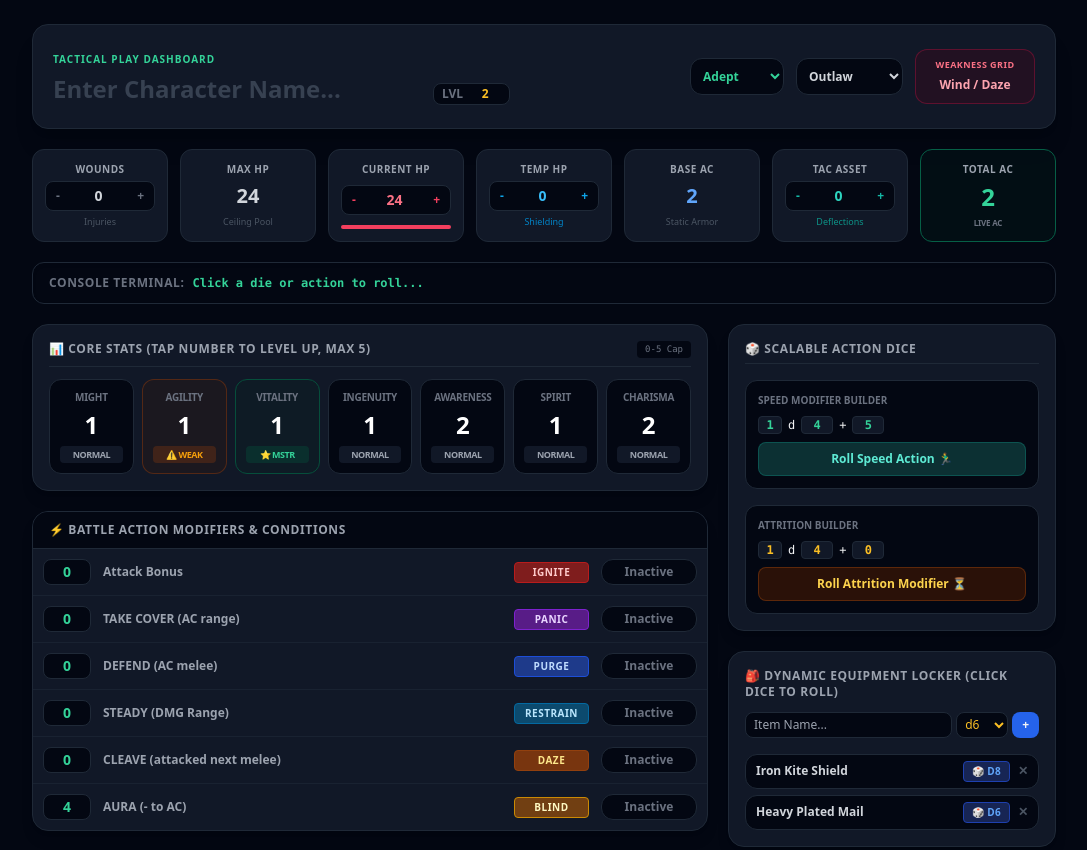
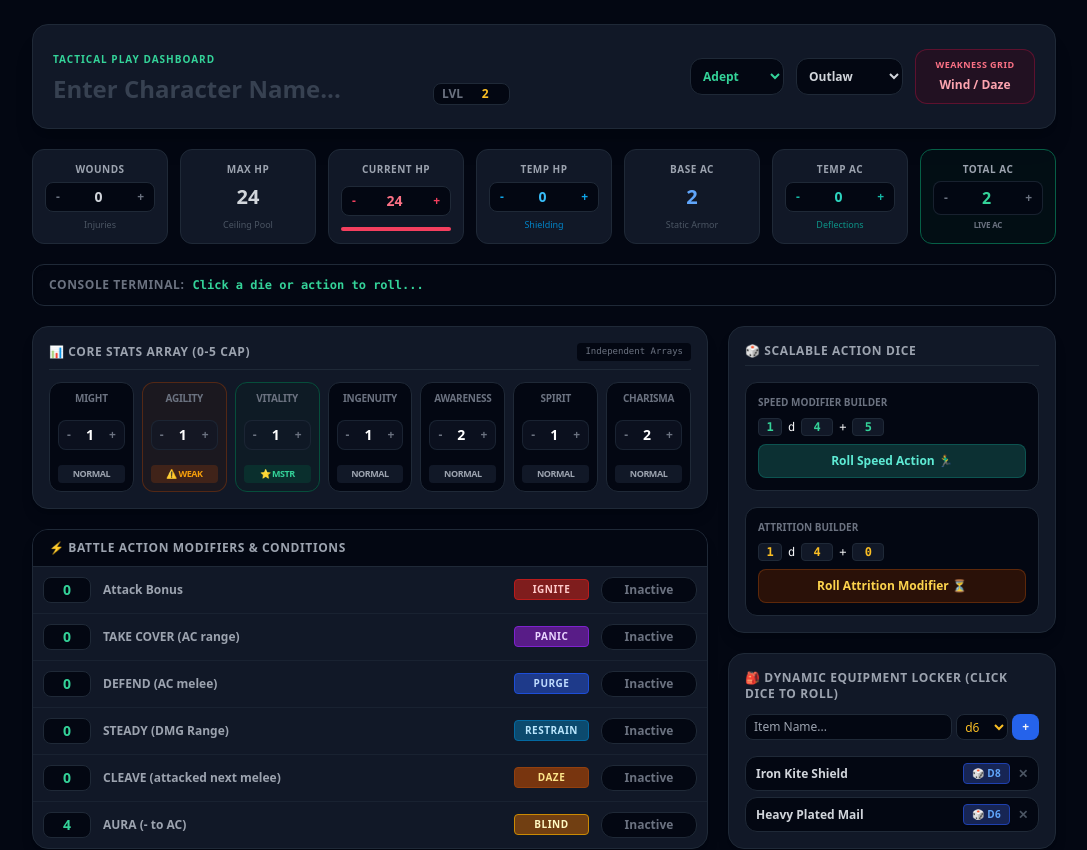
Before and after one commit to oofworkspace/rpg-combat-tracker, a React (Vite) app in the folder ttrpg-combat-tracker/: page / in a window 1280 px wide. Shown: the top 850 px of the page, without its empty margins (93-1180 px from the left). Built offline with nearby package versions, Linux system fonts and the light colour scheme.

Commit message:
Update App.jsx

```diff
--- a/ttrpg-combat-tracker/App.jsx
+++ b/ttrpg-combat-tracker/App.jsx
@@ -24,7 +24,8 @@ export default function App() {
   const [hp, setHp] = useState(24);
   const [thp, setThp] = useState(0);
   const [baseAc, setBaseAc] = useState(2);
-  const [tac, setTac] = useState(0);
+  const [tempAc, setTempAc] = useState(0);
+  const [totalAcMod, setTotalAcMod] = useState(0); // Manual leveling adjustments for Total AC
 
   // Custom Leveling Dice Formulas
   const [spdDice, setSpdDice] = useState({ count: 1, faces: 4, mod: 5 });
@@ -33,7 +34,7 @@ export default function App() {
   // Virtual Dice Log State
   const [diceLog, setDiceLog] = useState('Click a die or action to roll...');
 
-  // Attribute Node States (Click number to increase up to 5)
+  // Attribute Node States (Clamped cleanly 0-5)
   const [stats, setStats] = useState({
     Might: { val: 1, state: 'Normal' },
     Agility: { val: 1, state: 'Weak' },
@@ -74,9 +75,9 @@ export default function App() {
 
   const [xp, setXp] = useState('120 / 300');
 
-  // Dynamic Rule Calculation Engine
+  // Dynamic Rule Calculation Engine (Base + Temp AC + Leveling Modifiers)
   const isPurgedActive = actionRows.find(r => r.status === 'Purge')?.active;
-  const computedTotalAc = baseAc + tac;
+  const computedTotalAc = baseAc + tempAc + totalAcMod;
   const finalCalculatedAc = isPurgedActive ? Math.floor(computedTotalAc / 2) : computedTotalAc;
 
   // Programmable Dice Roller
@@ -98,29 +99,6 @@ export default function App() {
     const faces = parseInt(dieString.replace('d', ''), 10);
     const roll = Math.floor(Math.random() * faces) + 1;
     setDiceLog(`⚔️ Used ${itemName} (${dieString}): Rolled [ ${roll} ]`);
-  };
-
-  // Click handler to scale stats up to 5
-  const incrementStatValue = (statName) => {
-    setStats(prev => {
-      const currentVal = prev[statName].val;
-      const nextVal = currentVal >= 5 ? 0 : currentVal + 1;
-      return {
-        ...prev,
-        [statName]: { ...prev[statName], val: nextVal }
-      };
-    });
-  };
-
-  const cycleStatState = (e, statName) => {
-    e.stopPropagation();
-    const states = ['Normal', 'Weak', 'Mastered'];
-    const current = stats[statName].state;
-    const nextIndex = (states.indexOf(current) + 1) % states.length;
-    setStats({
-      ...stats,
-      [statName]: { ...stats[statName], state: states[nextIndex] }
-    });
   };
 
   // Inventory Handlers
@@ -161,7 +139,6 @@ export default function App() {
               {Object.keys(CLASS_DATA).map(cls => <option key={cls} value={cls}>{cls}</option>)}
             </select>
 
-            {/* NEW AUTOMATED ARCHETYPE DROPDOWN */}
             <select value={archetypeSelection} onChange={(e) => setArchetypeSelection(e.target.value)} className="bg-gray-950 border border-gray-800 text-xs font-black rounded-xl p-2 text-gray-300 focus:outline-none">
               {ARCHETYPES.map(arch => <option key={arch} value={arch}>{arch}</option>)}
             </select>
@@ -173,7 +150,7 @@ export default function App() {
           </div>
         </header>
 
-        {/* ROW 2: CRITICAL VITALS MATRIX (With New Micro-Increment Steppers) */}
+        {/* ROW 2: CRITICAL VITALS MATRIX */}
         <section className="grid grid-cols-2 sm:grid-cols-4 md:grid-cols-7 gap-3">
 
           {/* Wounds Module */}
@@ -194,7 +171,7 @@ export default function App() {
             <span className="text-[9px] text-gray-600 font-medium">Ceiling Pool</span>
           </div>
 
-          {/* Current HP Card (with manual step bars) */}
+          {/* Current HP Card */}
           <div className="bg-gray-900 border border-gray-800 rounded-xl p-3 text-center flex flex-col justify-between">
             <span className="text-[10px] font-bold uppercase tracking-wider text-gray-400 block">Current HP</span>
             <div className="flex items-center justify-between bg-gray-950 rounded-lg p-1 border border-gray-800 my-1">
@@ -207,7 +184,7 @@ export default function App() {
             </div>
           </div>
 
-          {/* Temporary HP Card (with manual step bars) */}
+          {/* Temporary HP Card */}
           <div className="bg-gray-900 border border-gray-800 rounded-xl p-3 text-center flex flex-col justify-between">
             <span className="text-[10px] font-bold uppercase tracking-wider text-gray-400 block">Temp HP</span>
             <div className="flex items-center justify-between bg-gray-950 rounded-lg p-1 border border-gray-800 my-1">
@@ -225,22 +202,28 @@ export default function App() {
             <span className="text-[9px] text-gray-600 font-medium">Static Armor</span>
           </div>
 
-          {/* TAC Asset Card (with manual step bars) */}
+          {/* UPDATED: TEMP AC Card */}
           <div className="bg-gray-900 border border-gray-800 rounded-xl p-3 text-center flex flex-col justify-between">
-            <span className="text-[10px] font-bold uppercase tracking-wider text-gray-400 block">TAC Asset</span>
+            <span className="text-[10px] font-bold uppercase tracking-wider text-gray-400 block">Temp AC</span>
             <div className="flex items-center justify-between bg-gray-950 rounded-lg p-1 border border-gray-800 my-1">
-              <button type="button" onClick={() => setTac(Math.max(0, tac - 1))} className="text-xs font-black text-teal-500 hover:text-teal-400 px-1.5">-</button>
-              <input type="number" value={tac} onChange={(e) => setTac(Number(e.target.value))} className="bg-transparent text-sm font-black text-center w-full focus:outline-none text-teal-400" />
-              <button type="button" onClick={() => setTac(tac + 1)} className="text-xs font-black text-teal-500 hover:text-teal-400 px-1.5">+</button>
+              <button type="button" onClick={() => setTempAc(Math.max(0, tempAc - 1))} className="text-xs font-black text-teal-500 hover:text-teal-400 px-1.5">-</button>
+              <input type="number" value={tempAc} onChange={(e) => setTempAc(Number(e.target.value))} className="bg-transparent text-sm font-black text-center w-full focus:outline-none text-teal-400" />
+              <button type="button" onClick={() => setTempAc(tempAc + 1)} className="text-xs font-black text-teal-500 hover:text-teal-400 px-1.5">+</button>
             </div>
             <span className="text-[9px] text-teal-600 font-medium">Deflections</span>
           </div>
 
-          {/* Calculated Total AC Card */}
+          {/* UPDATED: INTERACTIVE TOTAL AC OVERRIDE */}
           <div className={`border rounded-xl p-3 text-center flex flex-col justify-between transition-all col-span-2 sm:col-span-1 ${isPurgedActive ? 'bg-red-950/40 border-red-500 animate-pulse' : 'bg-emerald-950/20 border-emerald-800'}`}>
             <span className="text-[10px] font-black uppercase tracking-wider text-gray-400 block">Total AC</span>
-            <span className={`text-2xl font-black block my-0.5 ${isPurgedActive ? 'text-red-400' : 'text-emerald-400'}`}>{finalCalculatedAc}</span>
-            <span className="text-[8px] font-bold tracking-tight block text-gray-500 uppercase">{isPurgedActive ? '⚠️ PURGED' : 'Live AC'}</span>
+            <div className="flex items-center justify-between bg-gray-950/80 rounded-lg p-1 border border-gray-800/80 my-1">
+              <button type="button" onClick={() => setTotalAcMod(totalAcMod - 1)} className="text-xs font-black text-gray-500 hover:text-white px-1.5" title="Lower total AC modifier">-</button>
+              <span className={`text-base font-black ${isPurgedActive ? 'text-red-400' : 'text-emerald-400'}`}>{finalCalculatedAc}</span>
+              <button type="button" onClick={() => setTotalAcMod(totalAcMod + 1)} className="text-xs font-black text-gray-500 hover:text-white px-1.5" title="Raise total AC modifier">+</button>
+            </div>
+            <span className="text-[8px] font-bold tracking-tight block text-gray-500 uppercase">
+              {totalAcMod !== 0 ? `Level Mod: ${totalAcMod >= 0 ? '+' : ''}${totalAcMod}` : (isPurgedActive ? '⚠️ PURGED' : 'Live AC')}
+            </span>
           </div>
 
         </section>
@@ -262,11 +245,11 @@ export default function App() {
           {/* MAIN INTERACTION BLOCK (LEFT/CENTER) */}
           <div className="lg:col-span-2 space-y-5">
 
-            {/* ATTRIBUTE INCREMENT MATRICES */}
+            {/* UPDATED: FULLY DECOUPLED ATTRIBUTE NODES GRID */}
             <div className="bg-gray-900 border border-gray-800 rounded-2xl p-4 shadow-lg space-y-3">
               <div className="flex justify-between items-center border-b border-gray-800 pb-2">
-                <h3 className="text-xs font-black uppercase tracking-wider text-gray-400">📊 Core Stats (Tap Number to Level Up, Max 5)</h3>
-                <span className="text-[9px] bg-gray-950 text-gray-500 px-2 py-0.5 rounded font-mono">0-5 Cap</span>
+                <h3 className="text-xs font-black uppercase tracking-wider text-gray-400">📊 Core Stats Array (0-5 Cap)</h3>
+                <span className="text-[9px] bg-gray-950 text-gray-500 px-2 py-0.5 rounded font-mono">Independent Arrays</span>
               </div>
               <div className="grid grid-cols-2 sm:grid-cols-4 md:grid-cols-7 gap-2">
                 {Object.keys(stats).map(statName => {
@@ -274,24 +257,47 @@ export default function App() {
                   const isMastered = stat.state === 'Mastered';
                   const isWeak = stat.state === 'Weak';
 
-                  let themeStyles = 'border-gray-800 bg-gray-950 hover:border-gray-700';
-                  if (isMastered) themeStyles = 'border-emerald-900 bg-emerald-950/20 hover:bg-emerald-950/30';
-                  if (isWeak) themeStyles = 'border-amber-900/60 bg-amber-950/20 hover:bg-amber-950/30';
+                  let themeStyles = 'border-gray-800 bg-gray-950';
+                  if (isMastered) themeStyles = 'border-emerald-900 bg-emerald-950/20';
+                  if (isWeak) themeStyles = 'border-amber-900/60 bg-amber-950/20';
 
                   return (
-                    <div
-                      key={statName}
-                      onClick={() => incrementStatValue(statName)}
-                      className={`border rounded-xl p-2.5 text-center cursor-pointer transition select-none flex flex-col justify-between min-h-[95px] active:scale-95 ${themeStyles}`}
-                      title="Click value to increase, click label below to toggle condition state"
-                    >
+                    <div key={statName} className={`border rounded-xl p-2 text-center flex flex-col justify-between min-h-[110px] ${themeStyles}`}>
                       <span className="text-[10px] font-black text-gray-500 uppercase tracking-tight block">{statName}</span>
-                      <span className="text-2xl font-black block my-1 text-white">{stat.val}</span>
 
+                      {/* Independent Stepper Control Block for Value Tracking */}
+                      <div className="flex items-center justify-between bg-gray-900/60 rounded-lg p-1 border border-gray-800/80 my-1 mx-auto w-full max-w-[70px]">
+                        <button
+                          type="button"
+                          onClick={() => setStats(prev => ({
+                            ...prev,
+                            [statName]: { ...prev[statName], val: Math.max(0, prev[statName].val - 1) }
+                          }))}
+                          className="text-xs font-black text-gray-500 hover:text-white px-1"
+                        >-</button>
+                        <span className="text-sm font-black text-white">{stat.val}</span>
+                        <button
+                          type="button"
+                          onClick={() => setStats(prev => ({
+                            ...prev,
+                            [statName]: { ...prev[statName], val: Math.min(5, prev[statName].val + 1) }
+                          }))}
+                          className="text-xs font-black text-gray-500 hover:text-white px-1"
+                        >+</button>
+                      </div>
+
+                      {/* Isolated Passive Status Trigger Toggles */}
                       <button
                         type="button"
-                        onClick={(e) => cycleStatState(e, statName)}
-                        className={`text-[9px] font-bold uppercase tracking-tighter px-1 py-0.5 rounded transition ${
+                        onClick={() => {
+                          const states = ['Normal', 'Weak', 'Mastered'];
+                          const nextIndex = (states.indexOf(stat.state) + 1) % states.length;
+                          setStats(prev => ({
+                            ...prev,
+                            [statName]: { ...prev[statName], state: states[nextIndex] }
+                          }));
+                        }}
+                        className={`text-[9px] font-bold uppercase tracking-tighter py-0.5 w-full rounded transition ${
                           isMastered ? 'bg-emerald-900/40 text-emerald-400' : isWeak ? 'bg-amber-900/40 text-amber-500' : 'bg-gray-900 text-gray-400 hover:text-white'
                         }`}
                       >
```
